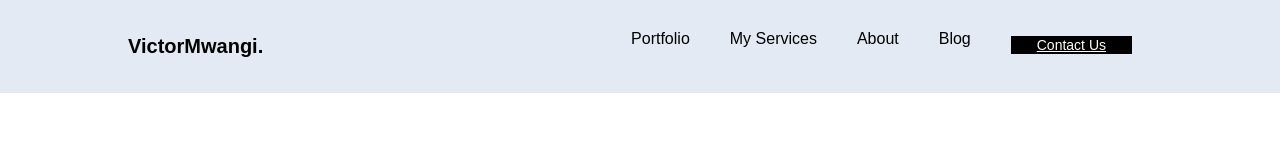
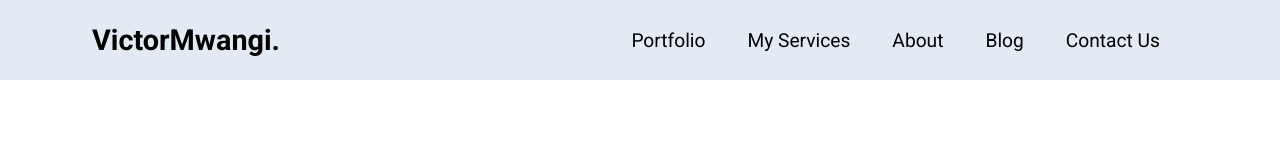
Before and after one commit to LuffyDrago/begin, a React (Create React App) app: page /services in a window 1280 px wide. Shown: the top 160 px of the page. Built offline with nearby package versions, Linux system fonts and the light colour scheme; a web font is replaced by a local one.

Commit message:
Navbar Fixes

```diff
--- a/public/index.html
+++ b/public/index.html
@@ -8,9 +8,12 @@
     <meta name="theme-color" content="#000000" />
     <meta name="description" content="Web site created using create-react-app" />
     <link rel="apple-touch-icon" href="%PUBLIC_URL%/logo192.png" />
+    <link rel="stylesheet" href="https://pro.fontawesome.com/releases/v5.10.0/css/all.css" integrity="sha384-AYmEC3Yw5cVb3ZcuHtOA93w35dYTsvhLPVnYs9eStHfGJvOvKxVfELGroGkvsg+p" crossorigin="anonymous" />
+
     <link href="https://blogfonts.com/css/aWQ9MTk5ODM0JnN1Yj04MzQmYz10JnR0Zj1wcHRlbGVncmFmLXVsdHJhbGlnaHQub3RmJm49cHAtdGVsZWdyYWY/PP Telegraf.otf" rel="stylesheet" type="text/css" />
     <link href="https://blogfonts.com/css/aWQ9MTk5ODM0JnN1Yj04MzQmYz10JnR0Zj1wcHRlbGVncmFmLXJlZ3VsYXIub3RmJm49cHAtdGVsZWdyYWYtMw/PP Telegraf.otf" rel="stylesheet" type="text/css" />
     <link href="https://blogfonts.com/css/aWQ9MTk5ODM0JnN1Yj04MzQmYz10JnR0Zj1wcHRlbGVncmFmLXVsdHJhYm9sZC5vdGYmbj1wcC10ZWxlZ3JhZi0y/PP Telegraf.otf" rel="stylesheet" type="text/css" />
+
     <!--
       manifest.json provides metadata used when your web app is installed on a
       user's mobile device or desktop. See https://developers.google.com/web/fundamentals/web-app-manifest/
--- a/src/App.jsx
+++ b/src/App.jsx
@@ -1,8 +1,8 @@
 import React from "react";
 
 //Component
-import Navbar from "./Component/Navbar/Nav";
-// import Navbar from "./Component/Navbar/NavbarTwo";
+//import Navbar from "./Component/Navbar/Nav";
+import Navbar from "./Component/Navbar/NavbarTwo";
 //Elements
 // import Heading from "./Elements/Heading/HeadingContent";
 
--- a/src/Component/Navbar/MenuItems.jsx
+++ b/src/Component/Navbar/MenuItems.jsx
@@ -1,26 +1,26 @@
 export const MenuItems = [
   {
-    title: "Home",
-    url: "#",
+    title: "Portfolio",
+    url: "/",
+    cName: "nav-links",
+  },
+  {
+    title: "My Services",
+    url: "/services",
     cName: "nav-links",
   },
   {
     title: "About",
-    url: "#",
-    cName: "nav-links",
-  },
-  {
-    title: "Contact",
-    url: "#",
+    url: "/about",
     cName: "nav-links",
   },
   {
     title: "Blog",
-    url: "#",
+    url: "https://medium.com/@VictorMwangi-",
     cName: "nav-links",
   },
   {
-    title: "Careers",
+    title: "Contact Us",
     url: "#",
     cName: "nav-links",
   },
--- a/src/Component/Navbar/NavbarTwo.jsx
+++ b/src/Component/Navbar/NavbarTwo.jsx
@@ -4,7 +4,7 @@ import React, { Component } from "react";
 // import close from "../images/icon-close.svg";
 import { MenuItems } from "./MenuItems";
 
-class Navbar extends Component {
+class NavbarTwo extends Component {
   state = { clicked: false };
 
   handleClick = () => {
@@ -19,7 +19,7 @@ class Navbar extends Component {
         <nav className="NavbarItems">
           <h1 className="navbar-logo">
             {/* <img src={logo} alt="easy logo" /> */}
-            Victor
+            VictorMwangi.
           </h1>
           <div className="menu-icon" onClick={this.handleClick}>
             {/* <i
@@ -51,13 +51,13 @@ class Navbar extends Component {
               );
             })}
           </ul>
-          <a className="btn" href="#/">
+          {/* <a className="btn" href="#/">
             Request Invite
-          </a>
+          </a> */}
         </nav>
       </header>
     );
   }
 }
 
-export default Navbar;
+export default NavbarTwo;
--- a/src/index.css
+++ b/src/index.css
@@ -27,3 +27,130 @@ a {
 .borders {
     background-color: black;
 }
+
+.NavbarItems {
+    background-color: #e3eaf4;
+    height: 80px;
+    display: flex;
+    justify-content: center;
+    align-items: center;
+    font-size: 1.2rem;
+    overflow-y: hidden;
+    cursor: pointer;
+    font-family: "Roboto", sans-serif;
+    margin-right: auto;
+}
+
+.navbar-logo {
+    color: black;
+    justify-self: start;
+    margin-left: 20px;
+    cursor: pointer;
+}
+
+.fa-react {
+    margin-left: 0.5rem;
+    font-size: 1.6rem;
+}
+
+.nav-menu {
+    display: grid;
+    grid-template-columns: repeat(5, auto);
+    grid-gap: 10px;
+    list-style: none;
+    text-align: center;
+    width: 70vw;
+    justify-content: end;
+    margin-right: 2rem;
+}
+
+.nav-links {
+    color: black;
+    text-decoration: none;
+    padding: 0.5rem 1rem;
+}
+
+
+/* .nav-links:hover {
+    background-color: #6d76f7;
+    border-radius: 4px;
+    transition: all 0.2s ease-out;
+} */
+
+.fa-bars {
+    color: black;
+}
+
+.nav-links-mobile {
+    display: none;
+}
+
+.menu-icon {
+    display: none;
+}
+
+@media screen and (max-width: 960px) {
+    .nav-menu {
+        display: flex;
+        flex-direction: column;
+        width: 100%;
+        height: 500px;
+        position: absolute;
+        top: 80px;
+        left: -100%;
+        opacity: 1;
+        transition: all 0.5s ease;
+    }
+    .nav-menu.active {
+        background: white;
+        left: 0;
+        opacity: 1;
+        transition: all 0.5s ease;
+        z-index: 1;
+    }
+    .nav-links {
+        text-align: center;
+        padding: 2rem;
+        width: 100%;
+        display: table;
+    }
+    .navbar-logo {
+        position: absolute;
+        top: 0;
+        left: 0;
+        transform: translate(25%, 50%);
+    }
+    .menu-icon {
+        display: block;
+        position: absolute;
+        top: 0;
+        right: 0;
+        transform: translate(-100%, 60%);
+        font-size: 1.8rem;
+        cursor: pointer;
+    }
+    .fa-times {
+        color: black;
+        font-size: 2rem;
+    }
+    .nav-links-mobile {
+        display: block;
+        text-align: center;
+        padding: 1.5rem;
+        margin: 2rem auto;
+        border-radius: 4px;
+        width: 80%;
+        background: #4ad9e4;
+        text-decoration: none;
+        color: #fff;
+        font-size: 1.5rem;
+    }
+    .nav-links-mobile:hover {
+        background: #fff;
+        transition: 250ms;
+    }
+    /* .btn {
+        display: none;
+        padding: 13px 26px;
+    } */
+}
```
Lines whose indentation alone changed are shown as unchanged.
